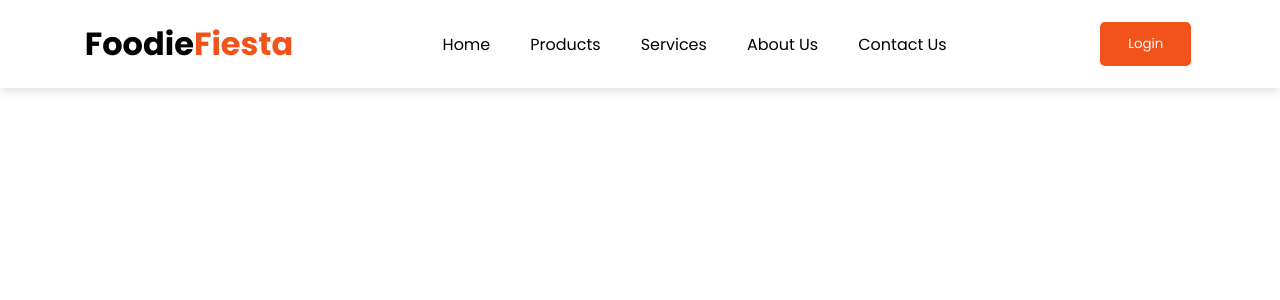
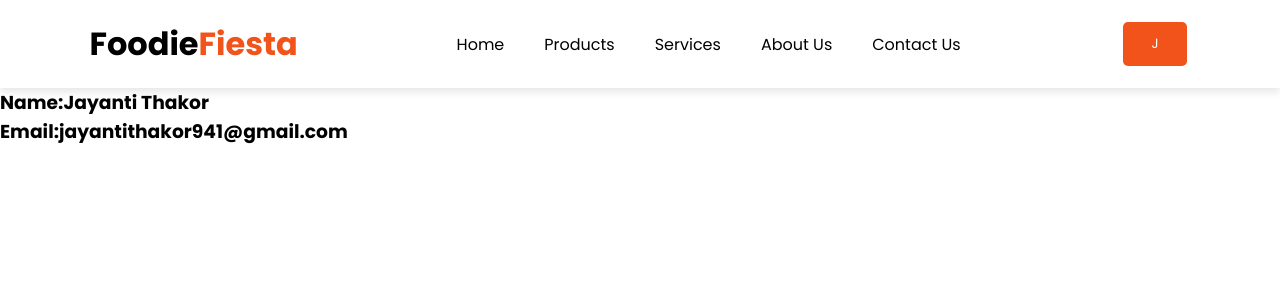
Before and after one commit to JAYANTI-THAKOR-941/shoes_hub, a React (Vite) app: page /profile in a window 1280 px wide. Shown: the top 300 px of the page. Built offline with nearby package versions, Linux system fonts and the light colour scheme.

Commit message:
useContext Hooks

```diff
--- a/src/App.jsx
+++ b/src/App.jsx
@@ -1,5 +1,5 @@
 
-import React from 'react'
+import React, { useState } from 'react'
 import Header from './components/Header'
 import { Routes, Route } from 'react-router-dom'
 import Home from './pages/Home'
@@ -12,22 +12,42 @@ import Register from './pages/Register'
 import ProductManagement from './admin/ProductManagement'
 import ProductDescription from './pages/ProductDescription'
 import Cart from './pages/Cart'
+import Profile from './components/Profile';
+import { UserProvider } from './context/UserContext'
+import PageNotFound from './pages/PageNotFound'
+
+// import { UserContext } from './context/UserContext';
 
 const App = () => {
+
+  // const [user,setUser] = useState({
+  //   name:"Jayanti Thakor",
+  //   email:"jayantithakor941@gmail.com"
+  // })
+
   return (
     <div>
-      <Header />
+
+      {/* <UserContext.Provider value={user}>
+        <Header/>
+        <Profile/>
+      </UserContext.Provider> */}
+        <UserProvider>
+          <Header/>
+        </UserProvider>
       <Routes>
         <Route path='/' element={<Home />} />
+        <Route path='/profile' element={<UserProvider><Profile /></UserProvider>} />
         <Route path='/products' element={<Products />} />
         <Route path='/product/:id' element={<ProductDescription />} />
         <Route path='/cart' element={<Cart/>} />
         <Route path='/services' element={<Services />} />
-        <Route path='/about' element={<About />} />
+        <Route path='/about' element={<UserProvider><About /></UserProvider>} />
         <Route path='/contact' element={<Contact />} />
         <Route path='/login' element={<Login />} />
         <Route path='/register' element={<Register />} />
-        <Route path='/manage-products' element={<ProductManagement />} />
+        <Route path='/manage-products' element={<ProductManagement/>} />
+        <Route path='*' element={<PageNotFound />} />
       </Routes>
     </div>
   )
--- a/src/components/Header.jsx
+++ b/src/components/Header.jsx
@@ -1,10 +1,13 @@
-import React from 'react'
+import React, { useContext } from 'react'
 import { Link, useNavigate } from 'react-router-dom'
 import './style.css';
+import { UserContext } from '../context/UserContext';
 
 const Header = () => {
 
   const navigate = useNavigate();
+
+  const user = useContext(UserContext);
 
   return (
     <div className='header'>
@@ -19,7 +22,7 @@ const Header = () => {
         <Link to='/contact'>Contact Us</Link>
       </div>
       <div className="btns">
-        <button onClick={() => navigate('/login')}>Login</button>
+          <button onClick={()=>navigate('/profile')}>{user.name[0]}</button>
       </div>
     </div>
   )
--- /dev/null
+++ b/src/components/Profile.jsx
@@ -0,0 +1,16 @@
+import React, { useContext } from 'react'
+import { UserContext } from '../context/UserContext'
+
+const Profile = () => {
+
+    const user = useContext(UserContext)
+
+  return (
+    <div>
+        <h3>Name:{user.name}</h3>
+        <h3>Email:{user.email}</h3>
+    </div>
+  )
+}
+
+export default Profile
--- /dev/null
+++ b/src/context/UserContext.jsx
@@ -0,0 +1,16 @@
+import { createContext,useState } from "react";
+
+export const UserContext = createContext();
+
+export const UserProvider = ({ children }) => {
+  const [user, setUser] = useState({
+    name: "Jayanti Thakor",
+    email: "jayantithakor941@gmail.com",
+  });
+
+  return(
+    <UserContext.Provider value={user}>
+        {children}
+    </UserContext.Provider>
+  )
+};
--- a/src/pages/About.jsx
+++ b/src/pages/About.jsx
@@ -1,8 +1,15 @@
-import React from 'react'
+import React, { useContext } from 'react'
+import { UserContext } from '../context/UserContext'
 
 const About = () => {
+
+  const user = useContext(UserContext);
+
   return (
-    <div>About</div>
+    <div>
+      <h2>About Us</h2>
+      <h3>Welcome,{user.name}</h3>
+    </div>
   )
 }
 
--- /dev/null
+++ b/src/pages/PageNotFound.jsx
@@ -0,0 +1,14 @@
+import React from 'react'
+import { useNavigate } from 'react-router-dom'
+
+const PageNotFound = () => {
+    const navigate = useNavigate()
+  return (
+    <div>
+        <h1>Page not Found.!!</h1>
+        <button onClick={()=>navigate('/')}>Goto Home</button>
+    </div>
+  )
+}
+
+export default PageNotFound
```
Also changed, not shown: src/components/ProtectedRoute.jsx (added, +17 -0 lines), src/context/AuthContext.jsx (added, +14 -0 lines).
